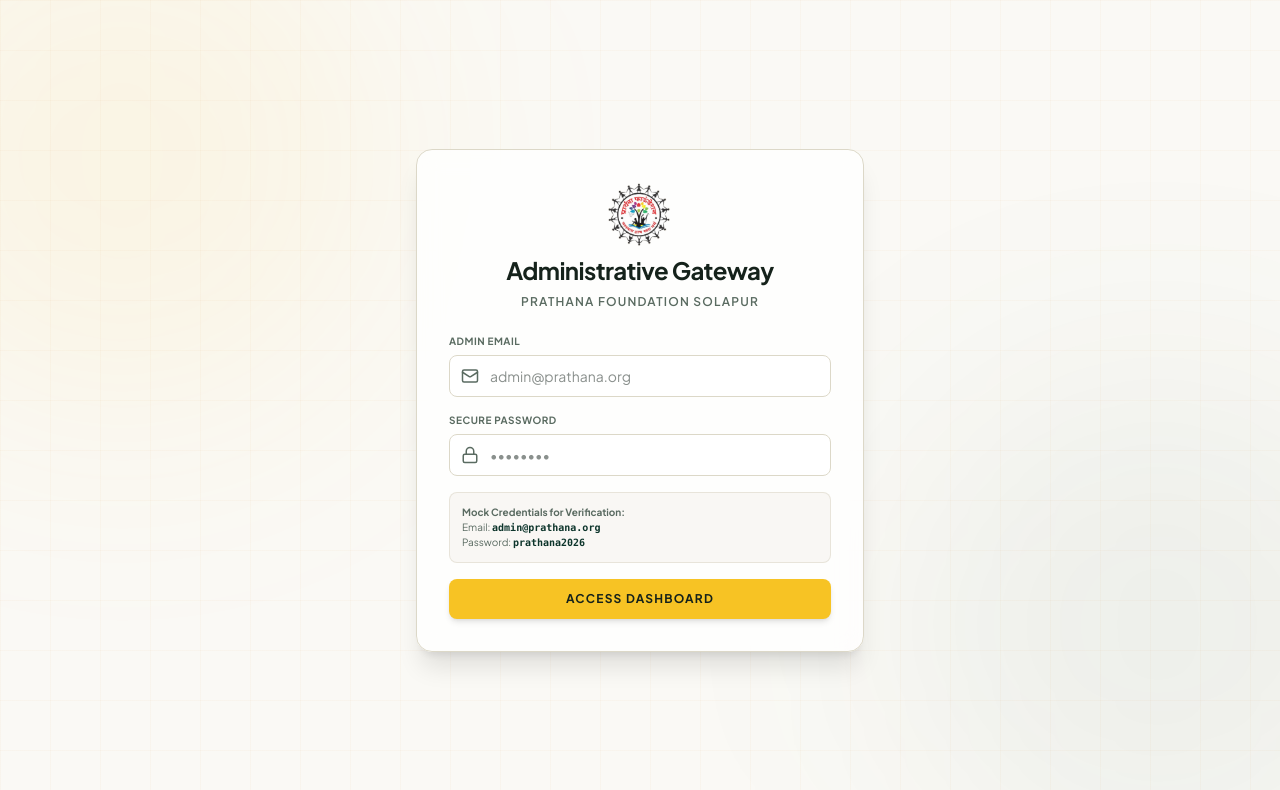
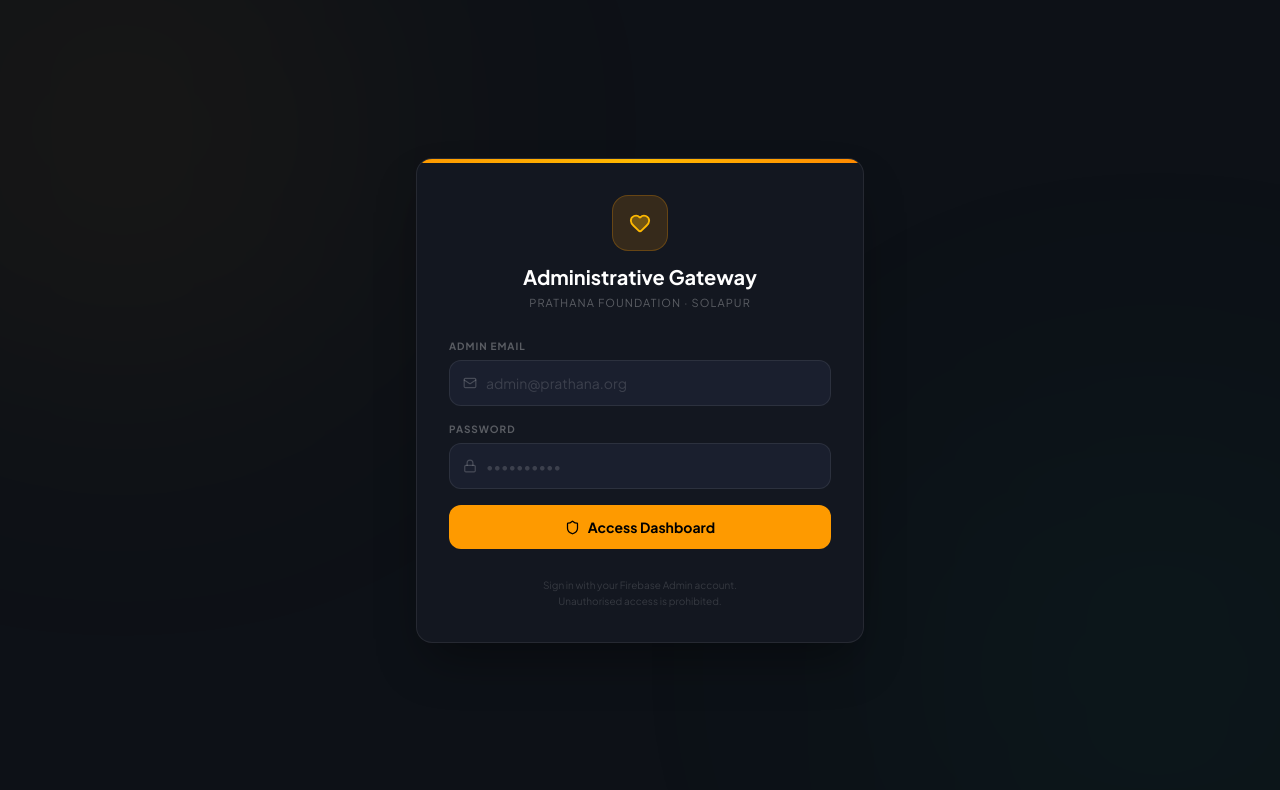
Before and after one commit to prathanaweb-dev/prathana, a Next.js app: page /admin/login in a window 1280 px wide. Shown: the top 790 px of the page. Built offline with nearby package versions, Linux system fonts and the light colour scheme; no server answers.

Commit message:
feat(auth): Firebase Auth for admin gateway + middleware cookie guard

```diff
--- a/app/admin/login/page.tsx
+++ b/app/admin/login/page.tsx
@@ -2,66 +2,107 @@
 
 import { useState, useEffect } from 'react';
 import { useRouter } from 'next/navigation';
-import { Heart, Lock, Mail, Loader2 } from 'lucide-react';
+import { initializeApp, getApps, getApp } from 'firebase/app';
+import { getAuth, signInWithEmailAndPassword, onAuthStateChanged } from 'firebase/auth';
+import { Heart, Lock, Mail, Loader2, Shield, AlertCircle } from 'lucide-react';
+
+// Initialise Firebase client (safe to call multiple times)
+const firebaseConfig = {
+  apiKey:            process.env.NEXT_PUBLIC_FIREBASE_API_KEY!,
+  authDomain:        process.env.NEXT_PUBLIC_FIREBASE_AUTH_DOMAIN!,
+  projectId:         process.env.NEXT_PUBLIC_FIREBASE_PROJECT_ID!,
+  storageBucket:     process.env.NEXT_PUBLIC_FIREBASE_STORAGE_BUCKET!,
+  messagingSenderId: process.env.NEXT_PUBLIC_FIREBASE_MESSAGING_SENDER_ID!,
+  appId:             process.env.NEXT_PUBLIC_FIREBASE_APP_ID!,
+};
+const app  = getApps().length === 0 ? initializeApp(firebaseConfig) : getApp();
+const auth = getAuth(app);
 
 export default function AdminLogin() {
   const router = useRouter();
-  const [email, setEmail] = useState('');
+  const [email, setEmail]       = useState('');
   const [password, setPassword] = useState('');
-  const [error, setError] = useState('');
-  const [loading, setLoading] = useState(false);
+  const [error, setError]       = useState('');
+  const [loading, setLoading]   = useState(false);
+  const [checking, setChecking] = useState(true);
 
+  // If already signed in → go straight to dashboard
   useEffect(() => {
-    // Check if already logged in
-    const isLogged = localStorage.getItem('prathana_admin_session') === 'true';
-    if (isLogged) {
+    const unsub = onAuthStateChanged(auth, async (user) => {
+      if (user) {
+        // Persist token in cookie so middleware can verify it
+        const token = await user.getIdToken();
+        document.cookie = `prathana_admin=${token}; path=/; max-age=3600; SameSite=Strict`;
+        localStorage.setItem('prathana_admin_session', 'true');
         router.push('/admin');
+      } else {
+        setChecking(false);
       }
+    });
+    return () => unsub();
   }, [router]);
 
-  const handleLogin = (e: React.FormEvent) => {
+  const handleLogin = async (e: React.FormEvent) => {
     e.preventDefault();
     setError('');
     setLoading(true);
-
-    setTimeout(() => {
-      // Mock credentials for review: admin@prathana.org / prathana2026
-      if (email === 'admin@prathana.org' && password === 'prathana2026') {
+    try {
+      const cred  = await signInWithEmailAndPassword(auth, email, password);
+      const token = await cred.user.getIdToken();
+      // Store token in cookie for middleware + keep localStorage fallback
+      document.cookie = `prathana_admin=${token}; path=/; max-age=3600; SameSite=Strict`;
       localStorage.setItem('prathana_admin_session', 'true');
       router.push('/admin');
+    } catch (err: any) {
+      const code = err?.code || '';
+      if (code === 'auth/user-not-found' || code === 'auth/wrong-password' || code === 'auth/invalid-credential') {
+        setError('Invalid email or password.');
+      } else if (code === 'auth/too-many-requests') {
+        setError('Too many attempts. Please wait and try again.');
       } else {
-        setError('Invalid administrative credentials.');
+        setError('Sign-in failed. Check your credentials.');
+      }
+    } finally {
       setLoading(false);
     }
-    }, 1000);
   };
 
+  if (checking) {
     return (
-    <div className="min-h-screen bg-brand-paper text-brand-charcoal flex flex-col items-center justify-center p-6 bg-grid-pattern relative overflow-hidden">
-      {/* Ambient background glows */}
-      <div className="absolute top-[-10%] left-[-10%] w-[500px] h-[500px] bg-brand-yellow/8 rounded-full blur-[120px] pointer-events-none animate-drift" />
-      <div className="absolute bottom-[-10%] right-[-10%] w-[500px] h-[500px] bg-brand-green/6 rounded-full blur-[120px] pointer-events-none animate-drift" style={{ animationDelay: '-4s' }} />
+      <div className="min-h-screen bg-[#0d1117] flex items-center justify-center">
+        <Loader2 size={28} className="animate-spin text-amber-400" />
+      </div>
+    );
+  }
 
-      {/* Login Card */}
-      <div className="relative w-full max-w-md bg-white/80 backdrop-blur-md border border-brand-clay p-8 rounded-2xl shadow-xl space-y-6 z-10">
+  return (
+    <div className="min-h-screen bg-[#0d1117] text-white flex flex-col items-center justify-center p-6 relative overflow-hidden">
+      {/* Ambient glows */}
+      <div className="absolute top-[-15%] left-[-10%] w-[500px] h-[500px] bg-amber-500/6 rounded-full blur-[140px] pointer-events-none" />
+      <div className="absolute bottom-[-15%] right-[-10%] w-[500px] h-[500px] bg-emerald-500/5 rounded-full blur-[140px] pointer-events-none" />
 
+      {/* Card */}
+      <div className="relative w-full max-w-md bg-[#131720] border border-white/8 rounded-2xl shadow-2xl shadow-black/40 overflow-hidden">
+
+        {/* Top accent bar */}
+        <div className="h-1 w-full bg-gradient-to-r from-amber-500 via-amber-400 to-orange-400" />
+
+        <div className="p-8 space-y-7">
           {/* Header */}
-        <div className="text-center space-y-2">
-          <img
-            src="/logo.png"
-            alt="Prathana Foundation Logo"
-            className="w-16 h-16 object-contain mx-auto mb-2"
-          />
-          <h2 className="font-serif-display text-2xl font-bold tracking-tight text-brand-charcoal">
-            Administrative Gateway
-          </h2>
-          <p className="text-xs text-brand-muted uppercase tracking-widest font-semibold">
-            Prathana Foundation Solapur
-          </p>
+          <div className="text-center space-y-3">
+            <div className="w-14 h-14 rounded-2xl bg-amber-500/15 border border-amber-500/25 flex items-center justify-center mx-auto">
+              <Heart size={22} className="text-amber-400 fill-amber-400/30" />
+            </div>
+            <div>
+              <h1 className="font-bold text-xl text-white">Administrative Gateway</h1>
+              <p className="text-[11px] text-white/30 uppercase tracking-widest mt-1">Prathana Foundation · Solapur</p>
+            </div>
           </div>
 
+          {/* Error */}
           {error && (
-          <div className="p-3 bg-red-50 border border-red-200 text-red-700 text-xs rounded-lg text-center font-medium">
+            <div className="flex items-center gap-2.5 p-3.5 bg-red-500/10 border border-red-500/20 text-red-400 text-xs rounded-xl font-medium">
+              <AlertCircle size={15} className="flex-shrink-0" />
               {error}
             </div>
           )}
@@ -69,65 +110,55 @@
           {/* Form */}
           <form onSubmit={handleLogin} className="space-y-4">
             <div>
-            <label className="block text-[10px] uppercase tracking-wider text-brand-muted font-bold mb-1.5">
+              <label className="block text-[10px] uppercase tracking-widest text-white/30 font-bold mb-1.5">
                 Admin Email
               </label>
               <div className="relative">
-              <div className="absolute inset-y-0 left-0 pl-3 flex items-center pointer-events-none text-brand-muted">
-                <Mail className="w-4.5 h-4.5" />
-              </div>
+                <Mail size={14} className="absolute left-3.5 top-1/2 -translate-y-1/2 text-white/20" />
                 <input
                   type="email"
                   required
                   value={email}
-                onChange={(e) => setEmail(e.target.value)}
+                  onChange={e => setEmail(e.target.value)}
                   placeholder="admin@prathana.org"
-                className="w-full pl-10 pr-4 py-2.5 bg-white border border-brand-clay rounded-lg text-sm text-brand-charcoal outline-none focus:border-brand-yellow focus:ring-4 focus:ring-brand-yellow/5 transition-all"
+                  className="w-full pl-9 pr-4 py-3 bg-[#1a1f2e] border border-white/8 rounded-xl text-sm text-white placeholder-white/15 outline-none focus:border-amber-500/50 focus:ring-2 focus:ring-amber-500/10 transition-all"
                 />
               </div>
             </div>
 
             <div>
-            <label className="block text-[10px] uppercase tracking-wider text-brand-muted font-bold mb-1.5">
-              Secure Password
+              <label className="block text-[10px] uppercase tracking-widest text-white/30 font-bold mb-1.5">
+                Password
               </label>
               <div className="relative">
-              <div className="absolute inset-y-0 left-0 pl-3 flex items-center pointer-events-none text-brand-muted">
-                <Lock className="w-4.5 h-4.5" />
-              </div>
+                <Lock size={14} className="absolute left-3.5 top-1/2 -translate-y-1/2 text-white/20" />
                 <input
                   type="password"
                   required
                   value={password}
-                onChange={(e) => setPassword(e.target.value)}
-                placeholder="••••••••"
-                className="w-full pl-10 pr-4 py-2.5 bg-white border border-brand-clay rounded-lg text-sm text-brand-charcoal outline-none focus:border-brand-yellow focus:ring-4 focus:ring-brand-yellow/5 transition-all"
+                  onChange={e => setPassword(e.target.value)}
+                  placeholder="••••••••••"
+                  className="w-full pl-9 pr-4 py-3 bg-[#1a1f2e] border border-white/8 rounded-xl text-sm text-white placeholder-white/15 outline-none focus:border-amber-500/50 focus:ring-2 focus:ring-amber-500/10 transition-all"
                 />
               </div>
-          </div>
-
-          <div className="p-3 bg-brand-sand/50 border border-brand-clay/60 rounded-lg text-[10px] text-brand-muted leading-normal">
-            <strong>Mock Credentials for Verification:</strong> <br />
-            Email: <code className="text-brand-forest font-bold">admin@prathana.org</code> <br />
-            Password: <code className="text-brand-forest font-bold">prathana2026</code>
             </div>
 
             <button
               type="submit"
               disabled={loading}
-            className="w-full py-3 bg-brand-yellow hover:bg-brand-yellow/90 text-brand-charcoal font-bold rounded-lg text-xs tracking-widest uppercase shadow-md transition-all flex items-center justify-center gap-1.5"
+              className="w-full py-3 bg-amber-500 hover:bg-amber-400 disabled:opacity-50 text-black font-bold text-sm rounded-xl transition-colors flex items-center justify-center gap-2 cursor-pointer mt-2"
             >
-            {loading ? (
-              <>
-                <Loader2 className="w-4 h-4 animate-spin" />
-                Authorizing...
-              </>
-            ) : (
-              'Access Dashboard'
-            )}
+              {loading ? <Loader2 size={16} className="animate-spin" /> : <Shield size={15} />}
+              {loading ? 'Signing in…' : 'Access Dashboard'}
             </button>
           </form>
 
+          {/* Footer note */}
+          <p className="text-center text-[10px] text-white/15 leading-relaxed">
+            Sign in with your Firebase Admin account.<br />
+            Unauthorised access is prohibited.
+          </p>
+        </div>
       </div>
     </div>
   );
--- a/app/admin/page.tsx
+++ b/app/admin/page.tsx
@@ -2,6 +2,19 @@
 
 import { useState, useEffect, useRef } from 'react';
 import { useRouter } from 'next/navigation';
+import { initializeApp, getApps, getApp } from 'firebase/app';
+import { getAuth, onAuthStateChanged, signOut } from 'firebase/auth';
+
+const firebaseConfig = {
+  apiKey:            process.env.NEXT_PUBLIC_FIREBASE_API_KEY!,
+  authDomain:        process.env.NEXT_PUBLIC_FIREBASE_AUTH_DOMAIN!,
+  projectId:         process.env.NEXT_PUBLIC_FIREBASE_PROJECT_ID!,
+  storageBucket:     process.env.NEXT_PUBLIC_FIREBASE_STORAGE_BUCKET!,
+  messagingSenderId: process.env.NEXT_PUBLIC_FIREBASE_MESSAGING_SENDER_ID!,
+  appId:             process.env.NEXT_PUBLIC_FIREBASE_APP_ID!,
+};
+const fbApp  = getApps().length === 0 ? initializeApp(firebaseConfig) : getApp();
+const fbAuth = getAuth(fbApp);
 import {
   LayoutDashboard, Megaphone, HandCoins, Users, BookOpen,
   MessageSquare, LogOut, Plus, Edit2, Trash2, Check, X,
@@ -158,11 +171,21 @@
 
   const [formBusy, setFormBusy] = useState(false);
 
-  // ── Auth ──
+  // ── Auth — Firebase ──
   useEffect(() => {
-    const ok = localStorage.getItem('prathana_admin_session') === 'true';
-    if (!ok) router.push('/admin/login');
-    else { setAuthorized(true); fetchAll(); }
+    const unsub = onAuthStateChanged(fbAuth, async (user) => {
+      if (user) {
+        // Refresh cookie so it doesn't expire mid-session
+        const token = await user.getIdToken();
+        document.cookie = `prathana_admin=${token}; path=/; max-age=3600; SameSite=Strict`;
+        localStorage.setItem('prathana_admin_session', 'true');
+        setAuthorized(true);
+        fetchAll();
+      } else {
+        router.push('/admin/login');
+      }
+    });
+    return () => unsub();
   }, []);
 
   const notify = (msg: string, type: 'success'|'error' = 'success') => setToast({ msg, type });
@@ -203,7 +226,12 @@
     finally { setLoading(false); }
   };
 
-  const logout = () => { localStorage.removeItem('prathana_admin_session'); router.push('/admin/login'); };
+  const logout = async () => {
+    await signOut(fbAuth);
+    localStorage.removeItem('prathana_admin_session');
+    document.cookie = 'prathana_admin=; path=/; max-age=0';
+    router.push('/admin/login');
+  };
 
   // ── Campaign CRUD ──
   const openCampDrawer = (camp?: Campaign) => {
--- a/middleware.ts
+++ b/middleware.ts
@@ -4,7 +4,20 @@
 export function middleware(request: NextRequest) {
   const { pathname } = request.nextUrl;
 
-  // 1. Bypass static resources, API endpoints, and admin panels
+  // 1. Protect /admin routes (except the login page itself)
+  if (pathname.startsWith('/admin') && !pathname.startsWith('/admin/login')) {
+    const token = request.cookies.get('prathana_admin')?.value;
+    if (!token) {
+      // Not authenticated — redirect to login
+      const loginUrl = request.nextUrl.clone();
+      loginUrl.pathname = '/admin/login';
+      return NextResponse.redirect(loginUrl);
+    }
+    // Token present → allow through (Firebase ID token is validated client-side)
+    return NextResponse.next();
+  }
+
+  // 2. Allow API, static, and already-locale-prefixed paths through
   if (
     pathname.startsWith('/api') ||
     pathname.startsWith('/admin') ||
@@ -14,21 +27,18 @@
     return NextResponse.next();
   }
 
-  // 2. Check if path already contains a supported locale prefix
-  const pathnameHasLocale = ['/en', '/mr'].some(
+  // 3. Locale redirect — add /en prefix if missing
+  const hasLocale = ['/en', '/mr'].some(
     (locale) => pathname === locale || pathname.startsWith(`${locale}/`)
   );
+  if (hasLocale) return NextResponse.next();
 
-  if (pathnameHasLocale) return NextResponse.next();
-
-  // 3. Redirect to /en with the original pathname
   request.nextUrl.pathname = `/en${pathname}`;
   return NextResponse.redirect(request.nextUrl);
 }
 
 export const config = {
   matcher: [
-    // Intercept all paths except next static folders
     '/((?!_next/static|_next/image|favicon.ico|.*\\.).*)',
   ],
 };
```
Lines whose indentation alone changed are shown as unchanged.
